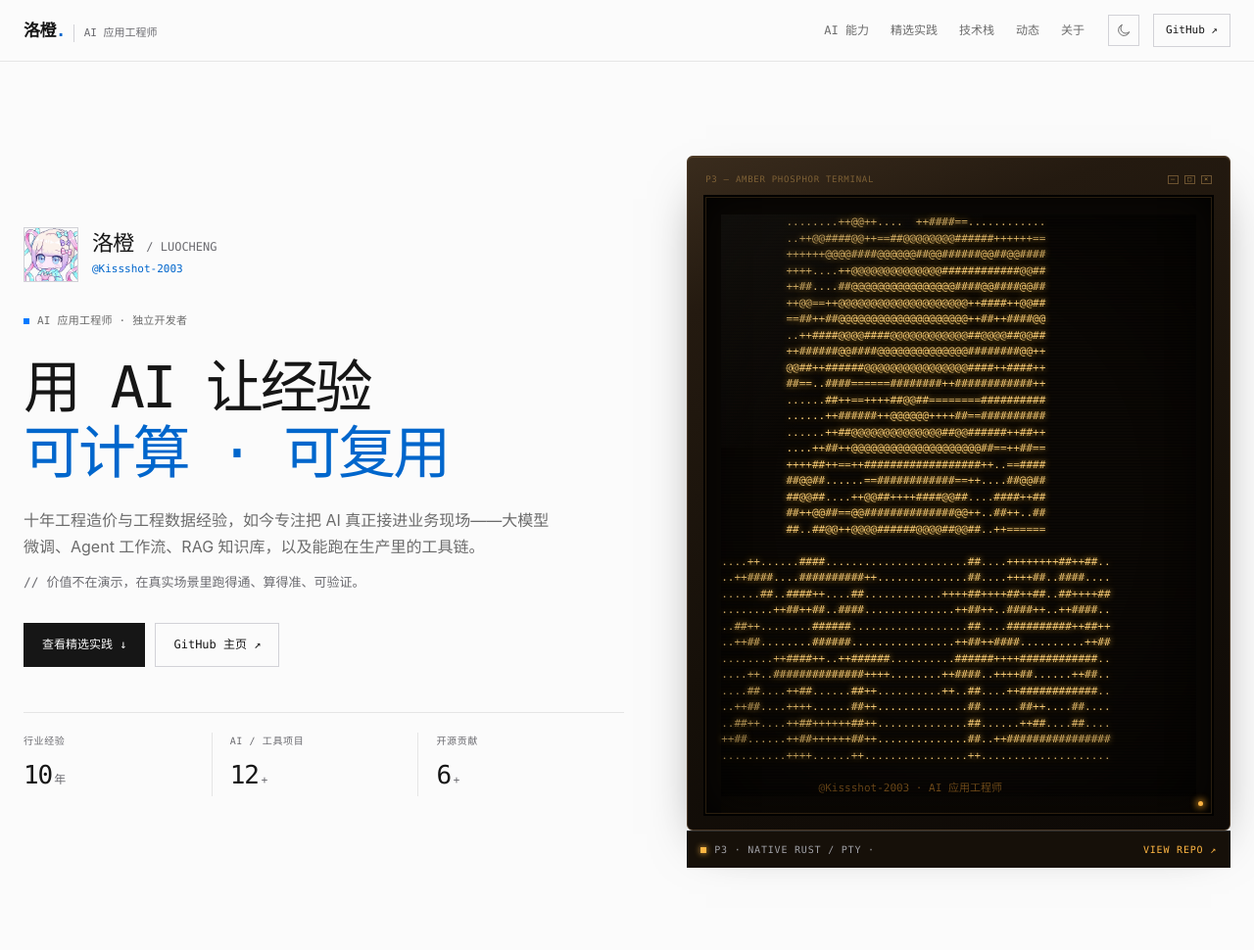
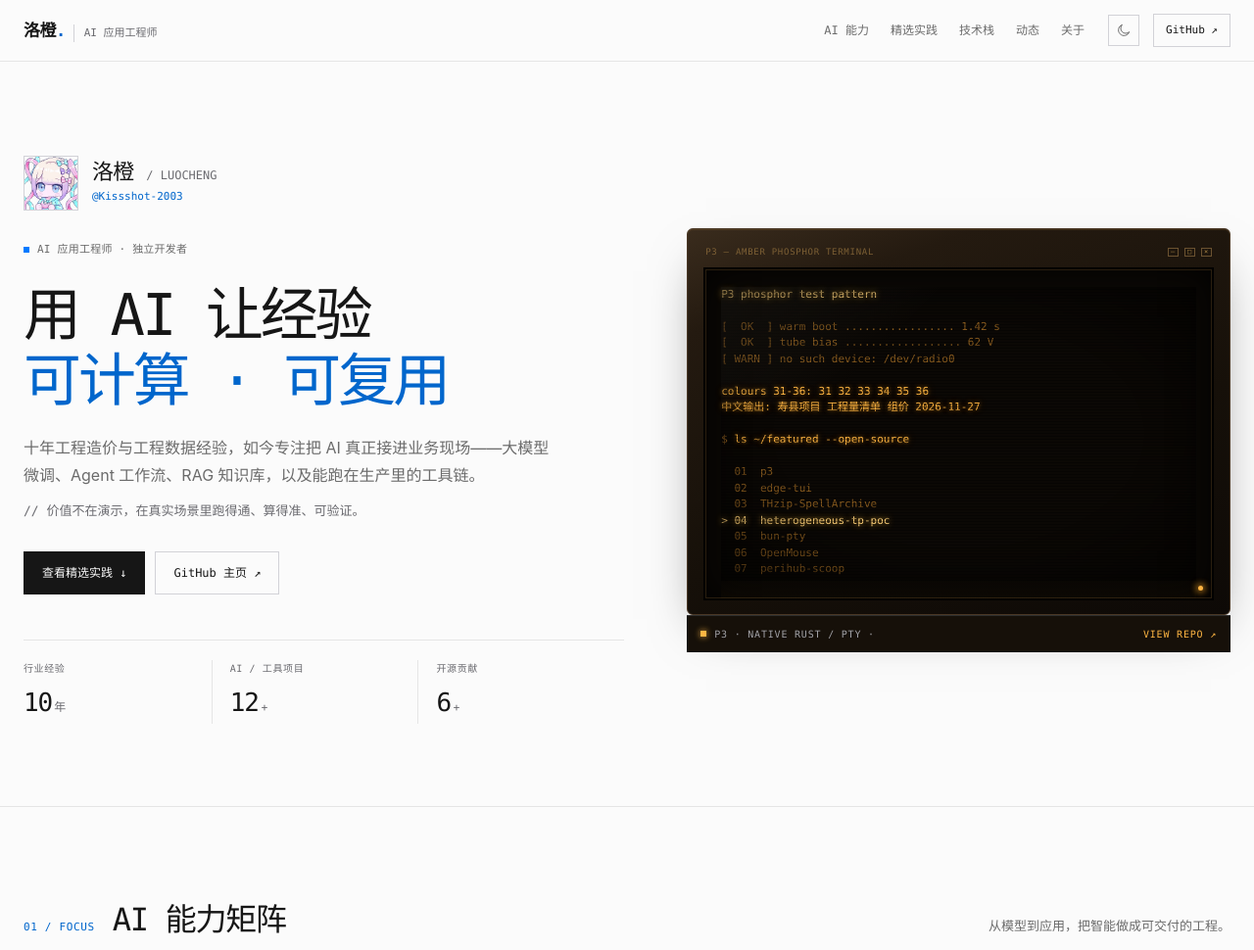
Before and after one commit to Kissshot-2003/Kissshot-2003.github.io, a plain HTML site: page index.html in a window 1280 px wide. Shown: the top 970 px of the page at 98% size. Drawn offline with Linux system fonts and the light colour scheme.

Commit message:
终端改为精选项目轮播：移除 ASCII 画面，仅展示项目序号与名称
- 开机日志后打 $ ls ~/featured --open-source，逐行列出 7 个精选项目（无说明）
- 高亮光标每 1.6s 循环下移切换，不再整屏清屏重播
- reduced-motion 静态展示列表；高度回落至 300px，移除移动端字号覆盖

```diff
--- a/assets/app.js
+++ b/assets/app.js
@@ -182,86 +182,31 @@
       'colours 31-36: 31 32 33 34 35 36',
       '中文输出: 寿县项目 工程量清单 组价 ' + stamp,
       '',
-      'Loading PROFILE.DAT <span class="dim">[████████████] 100%</span>',
+      '<span class="dim">$</span> ls ~/featured --open-source',
       ''
     ];
 
-    // 签名帧：头像 ASCII 肖像 + 「洛橙」字符点阵
-    // （由 assets/avatar.png 与 SimHei 点阵离线生成，字符密度梯度 @#%*+=-.，水平双倍补偿宽高比）
-    var SIG_AVATAR = [
-      "........++@@++....  ++####==............",
-      "..++@@####@@++==##@@@@@@@@######++++++==",
-      "++++++@@@@####@@@@@@##@@######@@##@@####",
-      "++++....++@@@@@@@@@@@@@@############@@##",
-      "++##....##@@@@@@@@@@@@@@@@####@@####@@##",
-      "++@@==++@@@@@@@@@@@@@@@@@@@@++####++@@##",
-      "==##++##@@@@@@@@@@@@@@@@@@@@++##++####@@",
-      "..++####@@@@####@@@@@@@@@@@@##@@@@##@@##",
-      "++######@@####@@@@@@@@@@@@@@########@@++",
-      "@@##++######@@@@@@@@@@@@@@@@####++####++",
-      "##==..####======########++############++",
-      "......##++==++++##@@##========##########",
-      "......++######++@@@@@@++++##==##########",
-      "......++##@@@@@@@@@@@@@@##@@######++##++",
-      "....++##++@@@@@@@@@@@@@@@@@@@@##==++##==",
-      "++++##++==++##################++..==####",
-      "##@@##......==############==++....##@@##",
-      "##@@##....++@@##++++####@@##....####++##",
-      "##++@@##==@@##############@@++..##++..##",
-      "##..##@@++@@@@######@@@@##@@##..++======"
-    ];
-    var SIG_NAME = [
-      "....++......####......................##....++++++++##++##..",
-      "..++####....##########++..............##....++++##..####....",
-      "......##..####++....##............++++##++++##++##..##++++##",
-      "........++##++##..####..............++##++..####++..++####..",
-      "..##++........######..................##....##########++##++",
-      "..++##........######................++##++####..........++##",
-      "........++####++..++######..........######++++############..",
-      "....++..##############++++........++####..++++##......++##..",
-      "....##....++##......##++..........++..##....++############..",
-      "..++##....++++......##++..............##......##++....##....",
-      "..##++....++##++++++##++..............##......++##....##....",
-      "++##......++##++++++##++..............##..++################",
-      "..........++++......++................++...................."
-    ];
-    var SIG_W = 60;
-    function sigWidth(s) {
-      var w = 0;
-      for (var i = 0; i < s.length; i++) w += s.charCodeAt(i) > 0x2e80 ? 2 : 1;
-      return w;
-    }
-    function sigCenter(row, cls) {
-      row = row.replace(/\s+$/, '');
-      var lead = Math.max(0, Math.floor((SIG_W - sigWidth(row)) / 2));
-      return '<span class="' + cls + '">' + ' '.repeat(lead) + row + '</span>';
-    }
+    // 精选项目：无说明，仅序号 + 名称，光标轮播切换
+    var PROJECTS = ['p3', 'edge-tui', 'THzip-SpellArchive', 'heterogeneous-tp-poc', 'bun-pty', 'OpenMouse', 'perihub-scoop'];
 
-    function sigLines() {
+    function listHtml(active) {
       var out = [];
-      SIG_AVATAR.forEach(function (r) { out.push(sigCenter(r, 'hi')); });
-      out.push('');
-      SIG_NAME.forEach(function (r) { out.push(sigCenter(r, 'hi')); });
-      out.push('');
-      out.push(sigCenter('@Kissshot-2003 · AI 应用工程师', 'dim'));
-      return out;
-    }
-
-    function showWithCaret(html) {
-      p3Text.innerHTML = html + '<span class="p3-caret"></span>';
+      for (var i = 0; i < PROJECTS.length; i++) {
+        var num = ('0' + (i + 1)).slice(-2);
+        var mark = i === active ? '>' : ' ';
+        var cls = i === active ? 'hi' : 'dim';
+        out.push('<span class="' + cls + '">' + mark + ' ' + num + '  ' + PROJECTS[i] + '</span>');
+      }
+      return out.join('\n');
     }
 
     if (reduce) {
-      // 静态兜底：仅开机日志（不动，尊重 reduced-motion）
-      p3Text.innerHTML = lines.join('\n') + '<span class="p3-caret"></span>';
+      // 静态：日志 + 列表（第一项高亮，不轮播）
+      p3Text.innerHTML = lines.join('\n') + listHtml(0) + '<span class="p3-caret"></span>';
     } else {
       var li = 0;
       function typeLine() {
-        if (li >= lines.length) {
-          // 日志完成：短暂停留后清屏，逐行打印签名
-          window.setTimeout(showSignature, 700);
-          return;
-        }
+        if (li >= lines.length) { printList(); return; }
         var line = lines[li];
         var plain = line.replace(/<[^>]*>/g, '');
         p3Text.innerHTML += (li ? '\n' : '') + line;
@@ -270,24 +215,27 @@
         window.setTimeout(typeLine, delay);
       }
 
-      // 签名逐行打印（打印机效果），停留一段时间后清屏重播整个循环
-      function showSignature() {
-        var rows = sigLines();
+      // 列表逐行打出，然后光标在项目间轮播
+      function printList() {
+        var base = p3Text.innerHTML + '\n';
         var i = 0;
         function step() {
-          if (i >= rows.length) {
-            window.setTimeout(function retry() {
-              if (document.hidden) { window.setTimeout(retry, 4000); return; }
-              p3Text.innerHTML = '';
-              li = 0;
-              typeLine();
-            }, 7000);
+          if (i >= PROJECTS.length) {
+            var active = 0;
+            function show() {
+              p3Text.innerHTML = base + listHtml(active) + '<span class="p3-caret"></span>';
+            }
+            show();
+            (function cycle() {
+              active = (active + 1) % PROJECTS.length;
+              show();
+              window.setTimeout(cycle, 1600);
+            })();
             return;
           }
-          var body = rows.slice(0, i + 1).join('\n');
-          p3Text.innerHTML = '<span class="p3-art">' + body + '</span><span class="p3-caret"></span>';
+          p3Text.innerHTML = base + listHtml(-1).split('\n').slice(0, i + 1).join('\n') + '<span class="p3-caret"></span>';
           i++;
-          window.setTimeout(step, 55);
+          window.setTimeout(step, 95);
         }
         step();
       }
--- a/assets/style.css
+++ b/assets/style.css
@@ -223,9 +223,8 @@ img { display: block; max-width: 100%; }
 .p3-text {
   margin: 0; color: #ffb643; font-family: var(--mono); font-size: 11px; line-height: 1.5;
   text-shadow: 0 0 4px rgba(255,170,40,.55), 0 0 10px rgba(255,140,20,.25);
-  min-height: 400px; white-space: pre-wrap; word-break: break-all;
+  min-height: 300px; white-space: pre-wrap; word-break: break-all;
 }
-.p3-text .p3-art { line-height: 1; }
 .p3-text .dim { color: #8a5c1f; text-shadow: none; }
 .p3-text .hi { color: #ffd27a; text-shadow: 0 0 6px rgba(255,190,60,.8); }
 .p3-text .inv { background: #ffb643; color: #0b0805; text-shadow: none; padding: 0 2px; }
@@ -415,9 +414,6 @@ img { display: block; max-width: 100%; }
   .project-meta { grid-column: 2; text-align: left; margin-top: 12px; }
   .hero-stats > div { padding: 0 10px; }
   .hero-stats dd .mono { font-size: 20px; }
-  /* ASCII 签名 66 字符宽，窄屏缩小字号避免折行 */
-  .p3-screen { padding: 12px 10px; }
-  .p3-text { font-size: 8.5px; min-height: 310px; }
   .footer { padding: 24px 16px 40px; }
 }
 @media (prefers-reduced-motion: reduce) {
```
